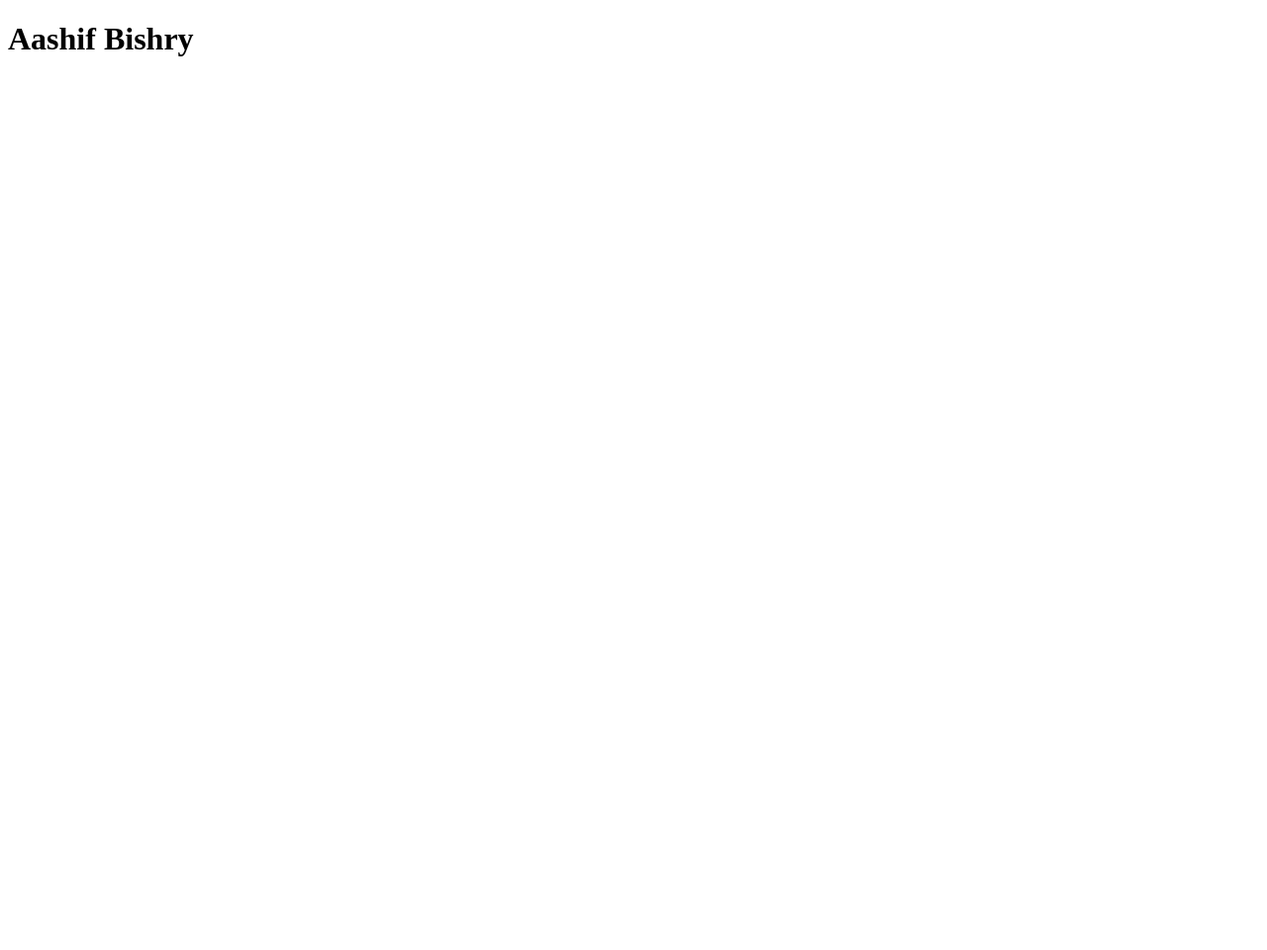
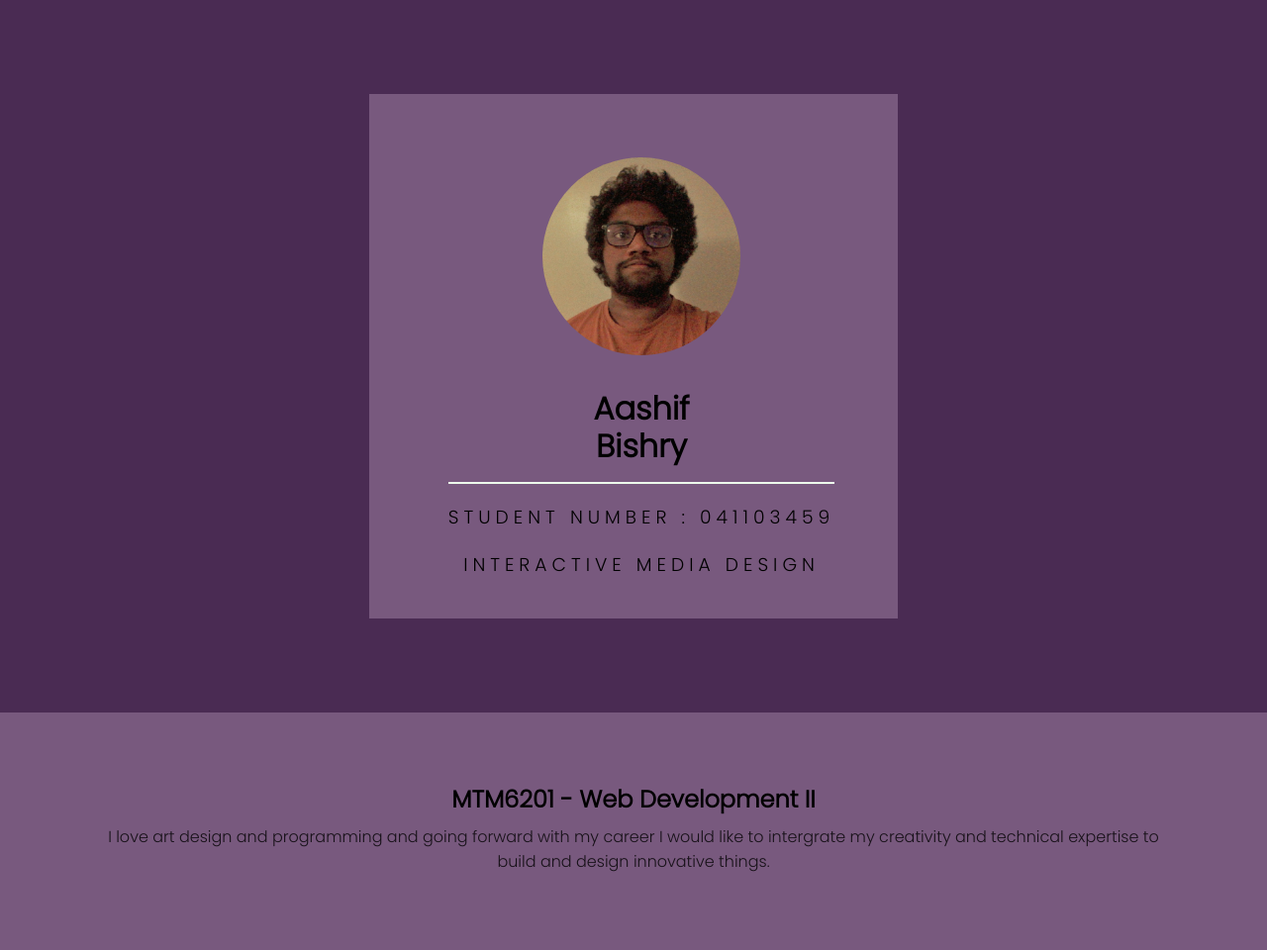
Before and after one commit to ahme0579/mtm6201-week1, a plain HTML site: page index.html in a window 1280 px wide. Shown: the whole page at 99% size. Before the commit the page ends 800 px from the top, so only its background shows below. Drawn offline with Linux system fonts and the light colour scheme.

Commit message:
completes assignment

```diff
--- a/index.html
+++ b/index.html
@@ -1,11 +1,41 @@
 <!DOCTYPE html>
-<html lang="en">
-<head>
-    <meta charset="UTF-8">
-    <meta name="viewport" content="width=device-width, initial-scale=1.0">
+<html>
+  <head>
+    <meta charset="utf-8">
+    <meta http-equiv="X-UA-Compatible" content="IE=edge">
     <title>Aashif Bishry</title>
-</head>
-<body>
-    <h1>Aashif Bishry</h1>
-</body>
+    <meta name="viewport" content="width=device-width, initial-scale=1">
+    <link rel="stylesheet" href="main.css">
+    <link href="https://fonts.googleapis.com/css2?family=Poppins:wght@300&display=swap" rel="stylesheet">
+  </head>
+  <body>
+
+      <div class = "about-1">
+        <div class = "about-1-content">
+          <div>
+                <div class = "shadow">
+                    <div class = "about-img">
+                        <img src = "images/ashif.jpg" alt = "about image">
+                    </div>
+                </div>
+
+                <h2>Aashif<br>Bishry</h2>
+
+                <h3>Student Number : 041103459</h3>
+                <h3>Interactive Media Design</h3>
+          </div>
+        </div>
+      </div>
+
+      <div class = "about-2">
+        <h2>MTM6201 - Web Development II</h2>
+
+        <div class = "about-para">
+          <p>I love art design and programming and going forward with my career I would like to intergrate my creativity and technical expertise to build and design innovative things.</p>
+        </div>
+      </div>
+    </div>
+
+
+  </body>
 </html>
--- /dev/null
+++ b/main.css
@@ -0,0 +1,101 @@
+
+*{
+    padding: 0;
+    margin: 0;
+    box-sizing: border-box;
+
+}
+body{
+    font-family: 'Poppins', sans-serif;
+}
+
+.about-1{
+    background: #4a2b53;
+    display: flex;
+    flex-direction: column;
+    align-items: center;
+    justify-content: center;
+    height: 90vh;
+}
+.about-1-content > div{
+    background: #78597e;
+    padding: 4rem 4rem 2.5rem 5rem;
+    text-align: center;
+}
+
+.about-img img{
+    display: block;
+    width: 200px;
+}
+.about-img{
+    width: 200px;
+    height: 200px;
+    overflow: hidden;
+    border-radius: 80%;
+    transition: all 0.5s ease-in-out;
+}
+.shadow{
+    margin-left: auto;
+    margin-right: auto;
+    border-radius: 50%;
+    width: 200px;
+    height: 200px;
+    position: relative;
+    cursor: pointer;
+}
+.shadow::after{
+    content: "";
+    position: absolute;
+    background: rgba(0, 0, 0, 0.4);
+    left: 50%;
+    transform: translateX(-50%);
+    bottom: -20px;
+    height: 15px;
+    width: 180px;
+    filter: blur(3px);
+    -webkit-filter: blur(3px);
+    opacity: 0;
+    transition: all 0.6s ease;
+    border-radius: 80%;
+}
+.shadow:hover .about-img{
+    transform: translateY(-20px);
+}
+.shadow:hover::after{
+    opacity: 1;
+}
+.about-1-content h2{
+    font-size: 2rem;
+    margin: 2.2rem 0 0.6rem 0;
+    line-height: 1.2;
+    padding-bottom: 1rem;
+    border-bottom: 2px solid #edffec;
+}
+.about-1-content h3{
+    text-transform: uppercase;
+    font-weight: 300;
+    letter-spacing: 5px;
+    margin-top: 1.2rem;
+}
+
+.about-2{
+    background: #78597e;
+    height: 30vh;
+    display: flex;
+    flex-direction: column;
+    align-items: center;
+    justify-content: center;
+    padding: 0 5rem;
+    text-align: center;
+}
+
+
+.about-2 h2{
+    font-weight: 600;
+}
+
+.about-para p{
+    font-weight: 300;
+    padding: 0.5rem;
+    opacity: 0.8;
+}
```
Also changed, not shown: images/ashif.jpg (added).
